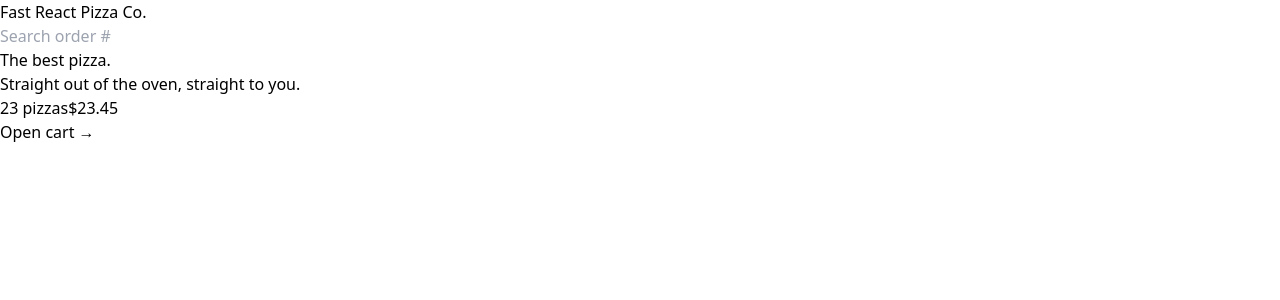
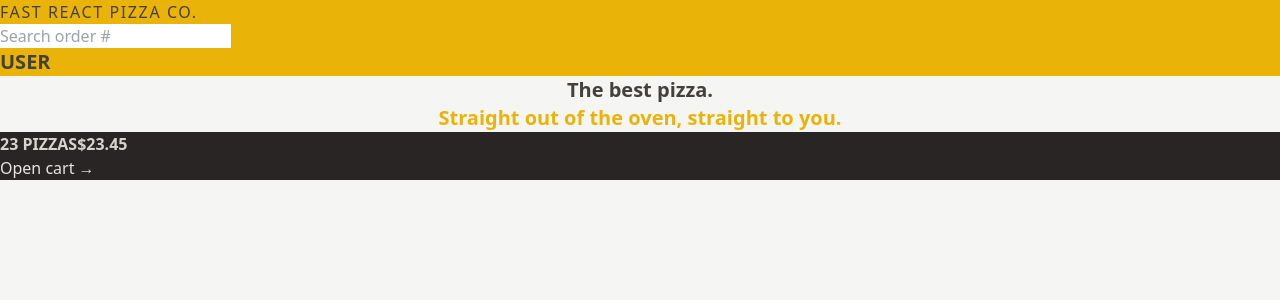
Before and after one commit to AnonSols/fast-pizza, a React (Vite) app: page / in a window 1280 px wide. Shown: the top 300 px of the page. Built offline with nearby package versions, Linux system fonts and the light colour scheme.

Commit message:
add styling to ui and features component

```diff
--- a/index.html
+++ b/index.html
@@ -1,4 +1,4 @@
-<!DOCTYPE html>
+<!doctype html>
 <html lang="en">
   <head>
     <meta charset="UTF-8" />
@@ -6,7 +6,7 @@
     <meta name="viewport" content="width=device-width, initial-scale=1.0" />
     <title>Fast Pizza</title>
   </head>
-  <body>
+  <body class="bg-stone-100 text-stone-700">
     <div id="root"></div>
     <script type="module" src="/src/main.tsx"></script>
   </body>
--- a/package.json
+++ b/package.json
@@ -27,6 +27,8 @@
     "eslint-plugin-react-hooks": "^4.6.0",
     "eslint-plugin-react-refresh": "^0.4.3",
     "postcss": "^8.4.38",
+    "prettier": "^3.2.5",
+    "prettier-plugin-tailwindcss": "^0.5.13",
     "tailwindcss": "^3.4.3",
     "typescript": "^5.0.2",
     "vite": "^4.4.5",
--- /dev/null
+++ b/prettier.config.cjs
@@ -0,0 +1,4 @@
+// prettier.config.js
+module.exports = {
+  tailwindConfig: "./styles/tailwind.config.js",
+};
--- a/src/features/cart/CartOverview.tsx
+++ b/src/features/cart/CartOverview.tsx
@@ -2,8 +2,8 @@ import { Link } from "react-router-dom";
 
 function CartOverview() {
   return (
-    <div>
-      <p>
+    <div className="bg-stone-800 text-stone-200">
+      <p className="text-stone-300 font-semibold uppercase">
         <span>23 pizzas</span>
         <span>$23.45</span>
       </p>
--- a/src/ui/Header.tsx
+++ b/src/ui/Header.tsx
@@ -1,12 +1,17 @@
 import { Link } from "react-router-dom";
 import SearchOrder from "../features/order/SearchOrder";
+import User from "./User";
 
 const Header = () => {
   return (
-    <header>
-      <Link to="/"> Fast React Pizza Co. </Link>
+    <header className="bg-yellow-500 uppercase">
+      <Link to="/" className="tracking-widest">
+        {" "}
+        Fast React Pizza Co.{" "}
+      </Link>
 
       <SearchOrder />
+      <User />
     </header>
   );
 };
--- a/src/ui/Home.tsx
+++ b/src/ui/Home.tsx
@@ -1,10 +1,12 @@
 function Home() {
   return (
     <div>
-      <h1>
+      <h1 className="text-xl font-semibold text-center">
         The best pizza.
         <br />
-        Straight out of the oven, straight to you.
+        <span className="text-yellow-500">
+          Straight out of the oven, straight to you.
+        </span>
       </h1>
     </div>
   );
--- /dev/null
+++ b/src/ui/User.tsx
@@ -0,0 +1,5 @@
+const User = () => {
+  return <div className="font-semibold text-xl">User</div>;
+};
+
+export default User;
--- a/tsconfig.json
+++ b/tsconfig.json
@@ -20,6 +20,6 @@
     "noUnusedParameters": true,
     "noFallthroughCasesInSwitch": true
   },
-  "include": ["src"],
+  "include": ["src", "prettier.config.cjs"],
   "references": [{ "path": "./tsconfig.node.json" }]
 }
```
Also changed, not shown: 1 other file (tests, documents, lock files or other folders).
